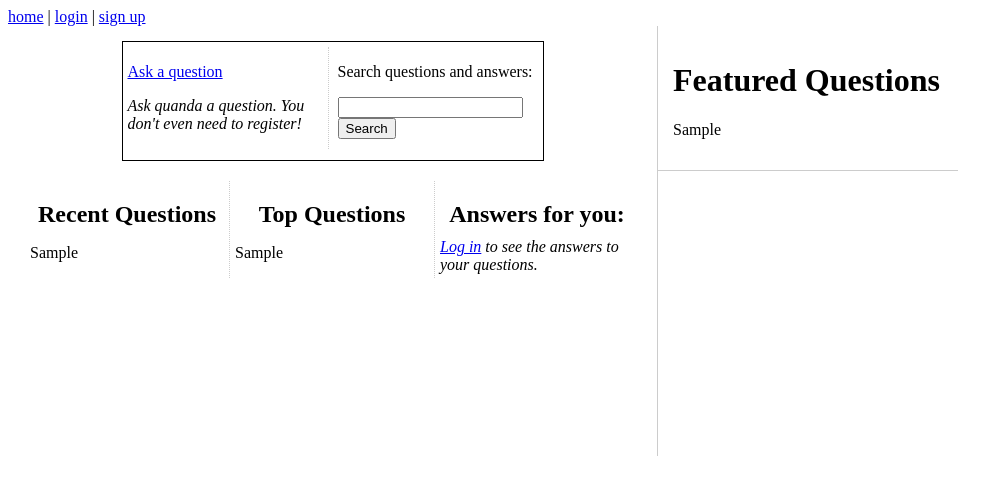
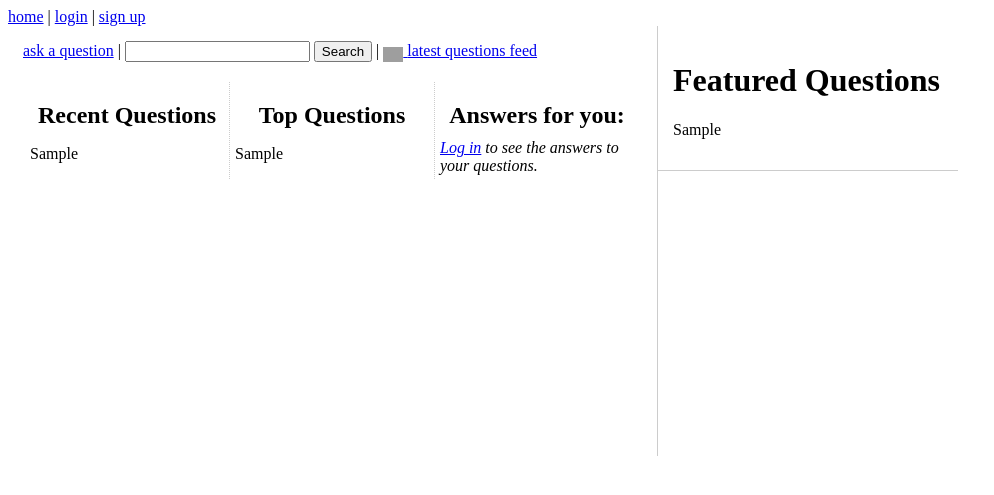
Before and after one commit to teebes/quanda, a Django app: template templates/quanda/index.html in a window 1280 px wide. Shown: the top 495 px of the page, without its empty margins (0-994 px from the left). Run offline with Django 3.2, Linux system fonts and the light colour scheme; the template is opened without the code that fills it: most values are stand-ins (such as "Sample title", 1, 10 or a date in 2020); parts of the project's set-up code (start-up, migrations or seed data) failed here and were passed over; grey boxes are pictures that could not be loaded.

```diff
--- a/forms.py
+++ b/forms.py
@@ -12,7 +12,7 @@ class QuestionForm(forms.ModelForm):
 
     class Meta:
         model = Question
-        exclude = ['author', 'posted', 'last_modified']
+        exclude = ['author', 'posted', 'last_modified', 'view_count']
 
     def __init__(self, author, *args, **kwargs):
         super(QuestionForm, self).__init__(*args, **kwargs)
--- a/templates/layout/base.html
+++ b/templates/layout/base.html
@@ -28,6 +28,13 @@
             margin: 0;
             padding: 0;
         }
+
+        #rss_icon {
+            border: 0;
+            position: relative;
+            top: 6px;
+            width: 20px;
+        }
     </style>
     {% block css %}{% endblock %}
     {% block js %}{% endblock %}
--- a/templates/quanda/index.html
+++ b/templates/quanda/index.html
@@ -47,27 +47,21 @@
 
 {% block body_content %}
 
-{% if user.is_staff %}
 <div style='margin-bottom: 10px;'>
+    <a id="scs_ask" href="{% url quanda_question_create %}">ask a question</a> |
+    {% if user.is_staff %}
     <a href="{% url quanda_tags_admin %}">manage tags</a>
-    | <a href="{% url quanda_lists %}">manage lists</a>
-</div>
-{% endif %}
-
-<div id='quanda_main_box'>
-    <div id="quanda_quicksearch">
-        <p>Search questions and answers:</p>
-        <form action="{% url quanda_search %}" method="get">
-            <input type='text' name='query' />
-            <input type='submit' value='Search' />
-        </form>
-    </div>
-    <div id="quanda_ask">
-        <p><a href="{% url quanda_question_create %}">Ask a question</a></p>
-
-        <p><i>Ask quanda a question. You don't even need to register!</i></p>
-    </div>
-    <div style='clear: both;'></div>
+    | <a href="{% url quanda_lists %}">manage lists</a> |
+    {% endif %}
+    <form action="{% url quanda_search %}" method="get" style="display: inline;">
+        <input type='text' name='query' />
+        <input type='submit' value='Search' />
+    </form>
+    |
+    <a href="{% url quanda_feed 'latest' %}">
+        <img id='rss_icon' src='http://scstrategy.com/static/images/base/rss.png' />
+    </a>
+    <a href="{% url quanda_feed 'latest' %}">latest questions feed</a>
 </div>
 
 <div id="quanda_panels">
--- a/templates/quanda/question_create_edit.html
+++ b/templates/quanda/question_create_edit.html
@@ -5,6 +5,10 @@
 <p><a href="{% url quanda_index %}">back</a></p>
 
 <h1>Ask a question</h1>
+
+<p style='width: 600px;' ><i>You can ask any. You
+don't need to register, and you don't need to worry about whether it's been
+asked before.</i></p>
 
 <table class='quanda_std_table'>
 <form action="" method="post">
--- a/urls.py
+++ b/urls.py
@@ -18,6 +18,7 @@ urlpatterns = patterns('quanda.views',
     url(r'^(?P<question_id>\d+)/edit/$', 'question_create_edit', name='quanda_question_edit'),
     url(r'^(?P<question_id>\d+)/voteup/$', 'question_adjust_vote', kwargs={'delta': 1}, name='quanda_question_vote_up'),
     url(r'^(?P<question_id>\d+)/votedown/$', 'question_adjust_vote', kwargs={'delta': -1}, name='quanda_question_vote_down'),
+    url(r'^(?P<question_id>\d+)/record_view/$', 'record_view', name='quanda_record_view'),
     url(r'^(?P<question_id>\d+)/', 'question_read', {'msg':'test'}, name='quanda_question_read'),
 
     url(r'^lists/$', 'lists', name='quanda_lists'),
```
Also changed, not shown: models.py (+9 -1 lines), templates/quanda/answer_edit.html (+15 -0 lines), templates/quanda/question_read.html (+7 -2 lines), views.py (+25 -1 lines), 3 other files.
